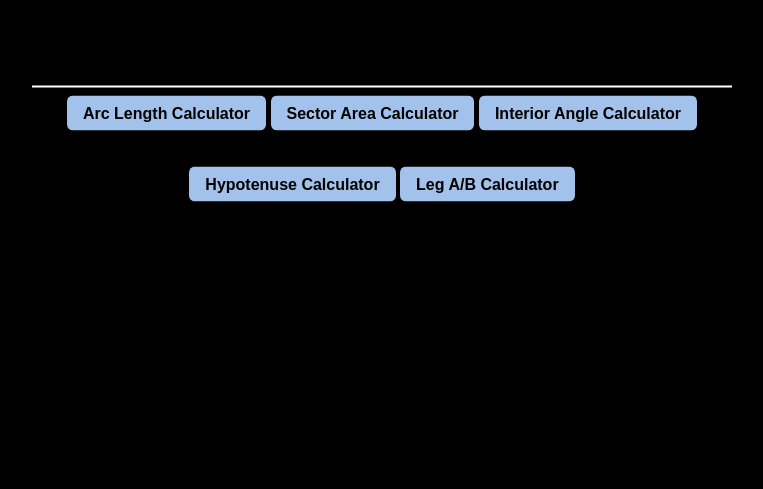
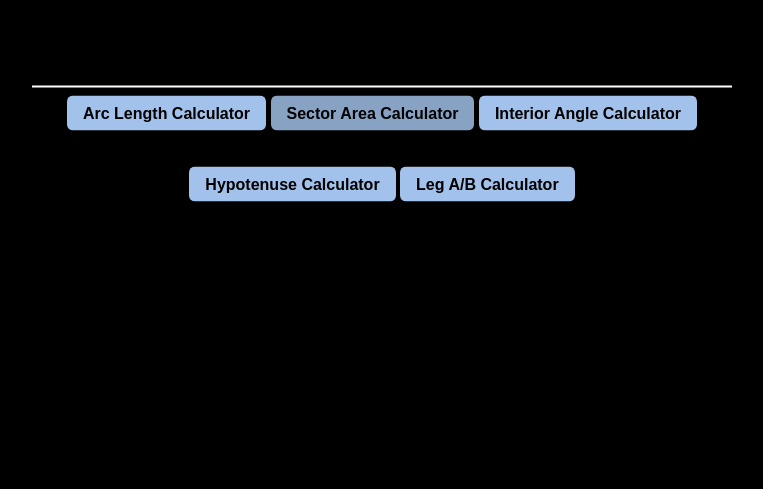
Before and after one commit to LukeLeary/Geometry-Calculators, a plain HTML site: page index.html in a window 1280 px wide. In both pictures the pointer is over the element 640 px from the left and 280 px from the top of the page. Shown: the part 176-665 px from the top of the page, without its empty margins (258-1021 px from the left). Drawn offline with Linux system fonts and the light colour scheme.

Commit message:
Bug Fix
Fixing a bug where the links on the homepage would not become visibly darker when hovered over.

```diff
--- a/style.css
+++ b/style.css
@@ -42,7 +42,8 @@ h1 {
   border-radius: 6px;
 }
 
-link :hover {
+.links :hover,
+.links2 :hover {
   background-color: #88a2c4;
   /*box-shadow: 1px 1px 5px #88a2c4;*/
 }
```
